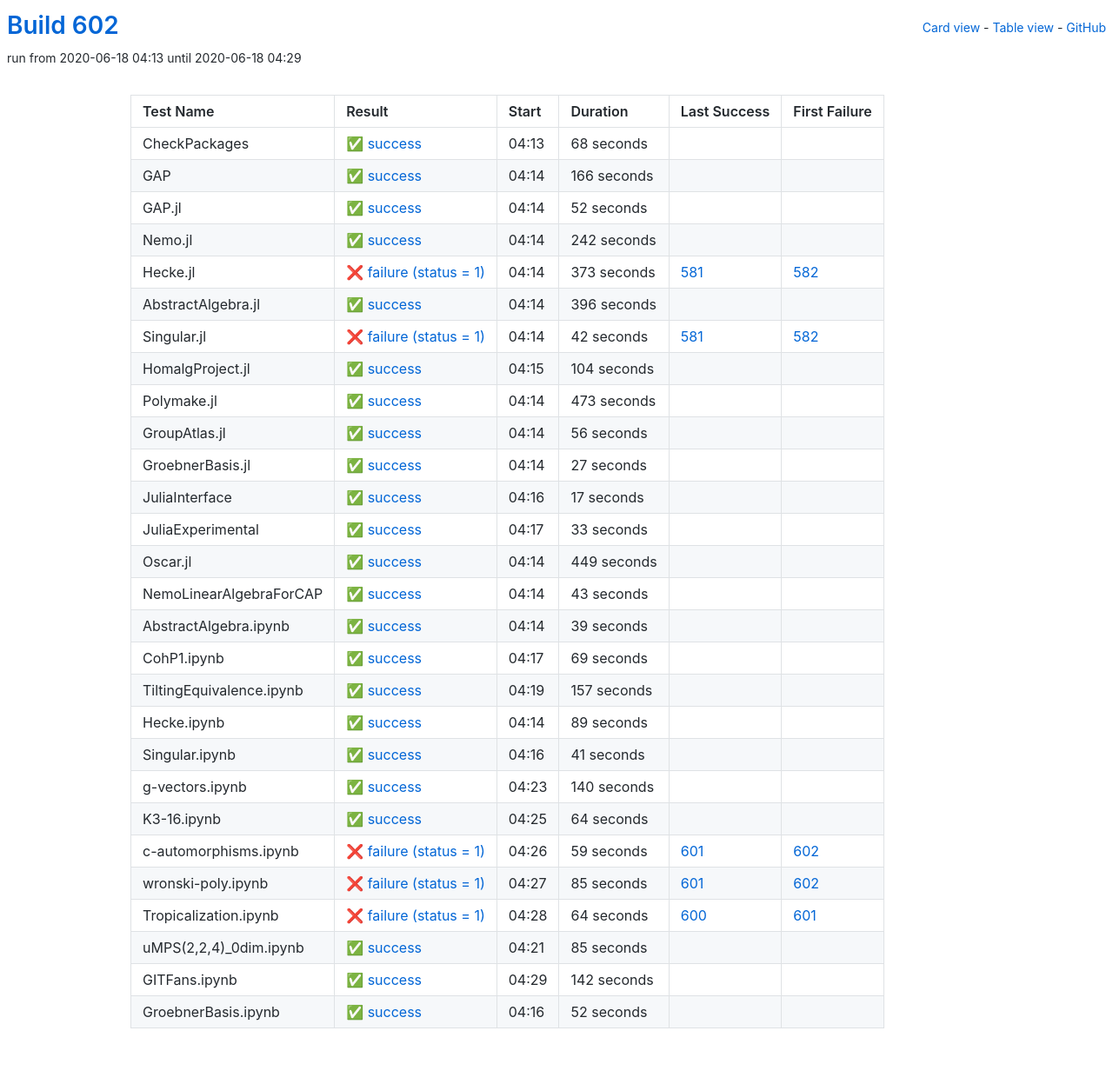
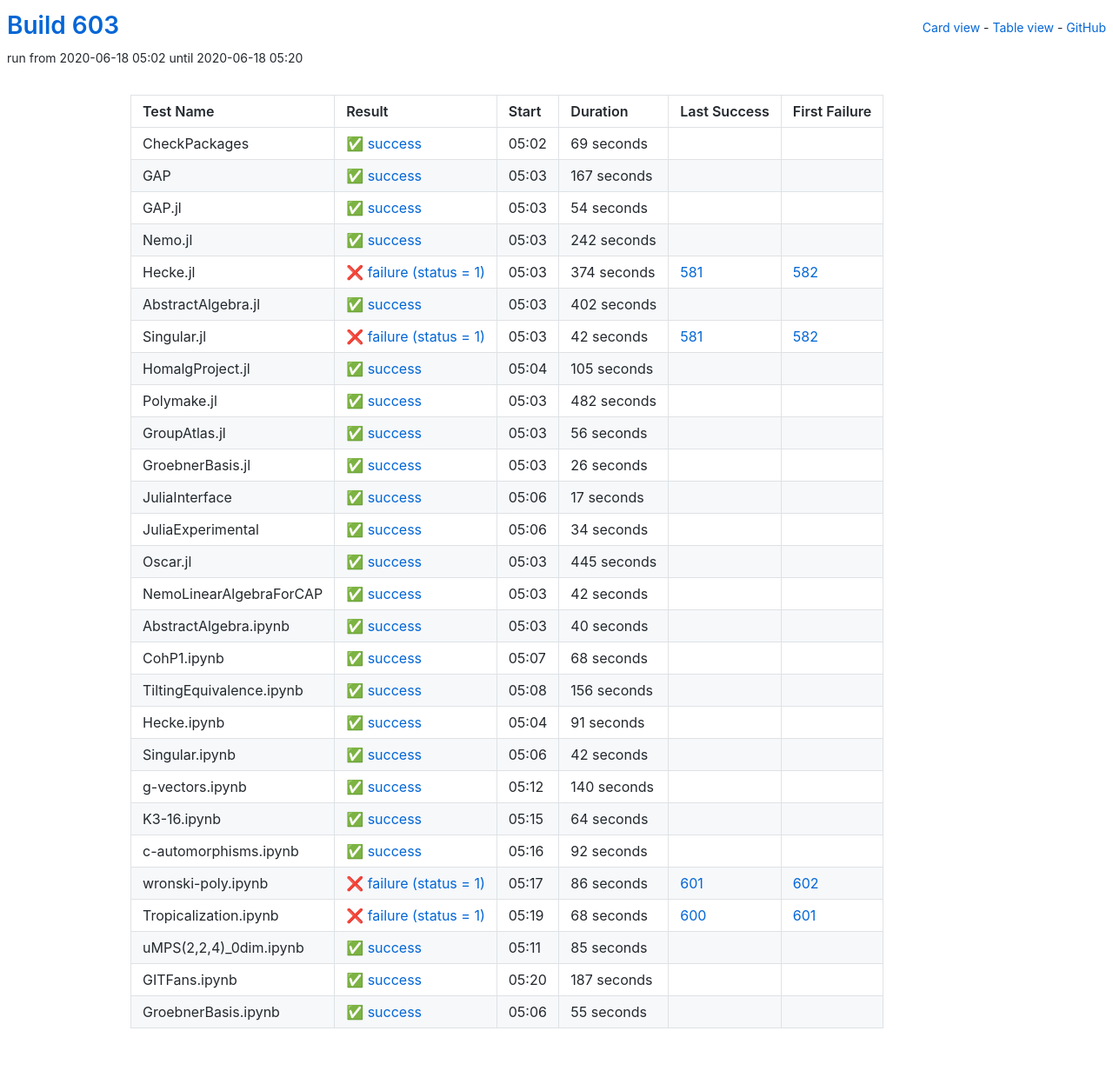
Before and after one commit to oscar-system/oscar-ci-status-1.4, a Jekyll site: the page built from table.html, in a window 1280 px wide. Shown: the whole page at 87% size. Built offline with Jekyll 4.4.1, drawn with Linux system fonts in a browser that asks for light colours.

Commit message:
Build #603

```diff
--- a/_data/ci.yml
+++ b/_data/ci.yml
@@ -1,6 +1,6 @@
 ---
-build: 602
-build_url: https://oscarci.mathematik.uni-kl.de/job/oscar-julia-1.4/602/
+build: 603
+build_url: https://oscarci.mathematik.uni-kl.de/job/oscar-julia-1.4/603/
 job: oscar-julia-1.4
 organization: oscar-system
 repo: oscar-ci-status-1.4
@@ -8,44 +8,44 @@ repourl: https://github.com/oscar-system/oscar-ci-status-1.4
 tests:
 - name: CheckPackages
   id: checkpackages
-  log: https://oscarci.mathematik.uni-kl.de/job/oscar-julia-1.4/602/artifact/logs/build-602/CheckPackages.log
-  start: 2020-06-18 04:13
+  log: https://oscarci.mathematik.uni-kl.de/job/oscar-julia-1.4/603/artifact/logs/build-603/CheckPackages.log
+  start: 2020-06-18 05:02
   success: true
   exitcode: 0
   status: success
-  duration: 68
+  duration: 69
   last_success: false
   last_success_url:
   first_failure: false
   first_failure_url:
 - name: GAP
   id: gap
-  log: https://oscarci.mathematik.uni-kl.de/job/oscar-julia-1.4/602/artifact/logs/build-602/GAP.log
-  start: 2020-06-18 04:14
+  log: https://oscarci.mathematik.uni-kl.de/job/oscar-julia-1.4/603/artifact/logs/build-603/GAP.log
+  start: 2020-06-18 05:03
   success: true
   exitcode: 0
   status: success
-  duration: 166
+  duration: 167
   last_success: false
   last_success_url:
   first_failure: false
   first_failure_url:
 - name: GAP.jl
   id: gap-jl
-  log: https://oscarci.mathematik.uni-kl.de/job/oscar-julia-1.4/602/artifact/logs/build-602/GAP.jl.log
-  start: 2020-06-18 04:14
+  log: https://oscarci.mathematik.uni-kl.de/job/oscar-julia-1.4/603/artifact/logs/build-603/GAP.jl.log
+  start: 2020-06-18 05:03
   success: true
   exitcode: 0
   status: success
-  duration: 52
+  duration: 54
   last_success: false
   last_success_url:
   first_failure: false
   first_failure_url:
 - name: Nemo.jl
   id: nemo-jl
-  log: https://oscarci.mathematik.uni-kl.de/job/oscar-julia-1.4/602/artifact/logs/build-602/Nemo.jl.log
-  start: 2020-06-18 04:14
+  log: https://oscarci.mathematik.uni-kl.de/job/oscar-julia-1.4/603/artifact/logs/build-603/Nemo.jl.log
+  start: 2020-06-18 05:03
   success: true
   exitcode: 0
   status: success
@@ -56,32 +56,32 @@ tests:
   first_failure_url:
 - name: Hecke.jl
   id: hecke-jl
-  log: https://oscarci.mathematik.uni-kl.de/job/oscar-julia-1.4/602/artifact/logs/build-602/Hecke.jl.log
-  start: 2020-06-18 04:14
+  log: https://oscarci.mathematik.uni-kl.de/job/oscar-julia-1.4/603/artifact/logs/build-603/Hecke.jl.log
+  start: 2020-06-18 05:03
   success: false
   exitcode: 1
   status: failure
-  duration: 373
+  duration: 374
   last_success: 581
   last_success_url: https://oscarci.mathematik.uni-kl.de/job/oscar-julia-1.4/581/
   first_failure: 582
   first_failure_url: https://oscarci.mathematik.uni-kl.de/job/oscar-julia-1.4/582/
 - name: AbstractAlgebra.jl
   id: abstractalgebra-jl
-  log: https://oscarci.mathematik.uni-kl.de/job/oscar-julia-1.4/602/artifact/logs/build-602/AbstractAlgebra.jl.log
-  start: 2020-06-18 04:14
+  log: https://oscarci.mathematik.uni-kl.de/job/oscar-julia-1.4/603/artifact/logs/build-603/AbstractAlgebra.jl.log
+  start: 2020-06-18 05:03
   success: true
   exitcode: 0
   status: success
-  duration: 396
+  duration: 402
   last_success: false
   last_success_url:
   first_failure: false
   first_failure_url:
 - name: Singular.jl
   id: singular-jl
-  log: https://oscarci.mathematik.uni-kl.de/job/oscar-julia-1.4/602/artifact/logs/build-602/Singular.jl.log
-  start: 2020-06-18 04:14
+  log: https://oscarci.mathematik.uni-kl.de/job/oscar-julia-1.4/603/artifact/logs/build-603/Singular.jl.log
+  start: 2020-06-18 05:03
   success: false
   exitcode: 1
   status: failure
@@ -92,32 +92,32 @@ tests:
   first_failure_url: https://oscarci.mathematik.uni-kl.de/job/oscar-julia-1.4/582/
 - name: HomalgProject.jl
   id: homalgproject-jl
-  log: https://oscarci.mathematik.uni-kl.de/job/oscar-julia-1.4/602/artifact/logs/build-602/HomalgProject.jl.log
-  start: 2020-06-18 04:15
+  log: https://oscarci.mathematik.uni-kl.de/job/oscar-julia-1.4/603/artifact/logs/build-603/HomalgProject.jl.log
+  start: 2020-06-18 05:04
   success: true
   exitcode: 0
   status: success
-  duration: 104
+  duration: 105
   last_success: false
   last_success_url:
   first_failure: false
   first_failure_url:
 - name: Polymake.jl
   id: polymake-jl
-  log: https://oscarci.mathematik.uni-kl.de/job/oscar-julia-1.4/602/artifact/logs/build-602/Polymake.jl.log
-  start: 2020-06-18 04:14
+  log: https://oscarci.mathematik.uni-kl.de/job/oscar-julia-1.4/603/artifact/logs/build-603/Polymake.jl.log
+  start: 2020-06-18 05:03
   success: true
   exitcode: 0
   status: success
-  duration: 473
+  duration: 482
   last_success: false
   last_success_url:
   first_failure: false
   first_failure_url:
 - name: GroupAtlas.jl
   id: groupatlas-jl
-  log: https://oscarci.mathematik.uni-kl.de/job/oscar-julia-1.4/602/artifact/logs/build-602/GroupAtlas.jl.log
-  start: 2020-06-18 04:14
+  log: https://oscarci.mathematik.uni-kl.de/job/oscar-julia-1.4/603/artifact/logs/build-603/GroupAtlas.jl.log
+  start: 2020-06-18 05:03
   success: true
   exitcode: 0
   status: success
@@ -128,20 +128,20 @@ tests:
   first_failure_url:
 - name: GroebnerBasis.jl
   id: groebnerbasis-jl
-  log: https://oscarci.mathematik.uni-kl.de/job/oscar-julia-1.4/602/artifact/logs/build-602/GroebnerBasis.jl.log
-  start: 2020-06-18 04:14
+  log: https://oscarci.mathematik.uni-kl.de/job/oscar-julia-1.4/603/artifact/logs/build-603/GroebnerBasis.jl.log
+  start: 2020-06-18 05:03
   success: true
   exitcode: 0
   status: success
-  duration: 27
+  duration: 26
   last_success: false
   last_success_url:
   first_failure: false
   first_failure_url:
 - name: JuliaInterface
   id: juliainterface
-  log: https://oscarci.mathematik.uni-kl.de/job/oscar-julia-1.4/602/artifact/logs/build-602/JuliaInterface.log
-  start: 2020-06-18 04:16
+  log: https://oscarci.mathematik.uni-kl.de/job/oscar-julia-1.4/603/artifact/logs/build-603/JuliaInterface.log
+  start: 2020-06-18 05:06
   success: true
   exitcode: 0
   status: success
@@ -152,104 +152,104 @@ tests:
   first_failure_url:
 - name: JuliaExperimental
   id: juliaexperimental
-  log: https://oscarci.mathematik.uni-kl.de/job/oscar-julia-1.4/602/artifact/logs/build-602/JuliaExperimental.log
-  start: 2020-06-18 04:17
+  log: https://oscarci.mathematik.uni-kl.de/job/oscar-julia-1.4/603/artifact/logs/build-603/JuliaExperimental.log
+  start: 2020-06-18 05:06
   success: true
   exitcode: 0
   status: success
-  duration: 33
+  duration: 34
   last_success: false
   last_success_url:
   first_failure: false
   first_failure_url:
 - name: Oscar.jl
   id: oscar-jl
-  log: https://oscarci.mathematik.uni-kl.de/job/oscar-julia-1.4/602/artifact/logs/build-602/Oscar.jl.log
-  start: 2020-06-18 04:14
+  log: https://oscarci.mathematik.uni-kl.de/job/oscar-julia-1.4/603/artifact/logs/build-603/Oscar.jl.log
+  start: 2020-06-18 05:03
   success: true
   exitcode: 0
   status: success
-  duration: 449
+  duration: 445
   last_success: false
   last_success_url:
   first_failure: false
   first_failure_url:
 - name: NemoLinearAlgebraForCAP
   id: nemolinearalgebraforcap
-  log: https://oscarci.mathematik.uni-kl.de/job/oscar-julia-1.4/602/artifact/logs/build-602/NemoLinearAlgebraForCAP.log
-  start: 2020-06-18 04:14
+  log: https://oscarci.mathematik.uni-kl.de/job/oscar-julia-1.4/603/artifact/logs/build-603/NemoLinearAlgebraForCAP.log
+  start: 2020-06-18 05:03
   success: true
   exitcode: 0
   status: success
-  duration: 43
+  duration: 42
   last_success: false
   last_success_url:
   first_failure: false
   first_failure_url:
 - name: AbstractAlgebra.ipynb
   id: abstractalgebra-ipynb
-  log: https://oscarci.mathematik.uni-kl.de/job/oscar-julia-1.4/602/artifact/logs/build-602/AbstractAlgebra.ipynb.log
-  start: 2020-06-18 04:14
+  log: https://oscarci.mathematik.uni-kl.de/job/oscar-julia-1.4/603/artifact/logs/build-603/AbstractAlgebra.ipynb.log
+  start: 2020-06-18 05:03
   success: true
   exitcode: 0
   status: success
-  duration: 39
+  duration: 40
   last_success: false
   last_success_url:
   first_failure: false
   first_failure_url:
 - name: CohP1.ipynb
   id: cohp1-ipynb
-  log: https://oscarci.mathematik.uni-kl.de/job/oscar-julia-1.4/602/artifact/logs/build-602/CohP1.ipynb.log
-  start: 2020-06-18 04:17
+  log: https://oscarci.mathematik.uni-kl.de/job/oscar-julia-1.4/603/artifact/logs/build-603/CohP1.ipynb.log
+  start: 2020-06-18 05:07
   success: true
   exitcode: 0
   status: success
-  duration: 69
+  duration: 68
   last_success: false
   last_success_url:
   first_failure: false
   first_failure_url:
 - name: TiltingEquivalence.ipynb
   id: tiltingequivalence-ipynb
-  log: https://oscarci.mathematik.uni-kl.de/job/oscar-julia-1.4/602/artifact/logs/build-602/TiltingEquivalence.ipynb.log
-  start: 2020-06-18 04:19
+  log: https://oscarci.mathematik.uni-kl.de/job/oscar-julia-1.4/603/artifact/logs/build-603/TiltingEquivalence.ipynb.log
+  start: 2020-06-18 05:08
   success: true
   exitcode: 0
   status: success
-  duration: 157
+  duration: 156
   last_success: false
   last_success_url:
   first_failure: false
   first_failure_url:
 - name: Hecke.ipynb
   id: hecke-ipynb
-  log: https://oscarci.mathematik.uni-kl.de/job/oscar-julia-1.4/602/artifact/logs/build-602/Hecke.ipynb.log
-  start: 2020-06-18 04:14
+  log: https://oscarci.mathematik.uni-kl.de/job/oscar-julia-1.4/603/artifact/logs/build-603/Hecke.ipynb.log
+  start: 2020-06-18 05:04
   success: true
   exitcode: 0
   status: success
-  duration: 89
+  duration: 91
   last_success: false
   last_success_url:
   first_failure: false
   first_failure_url:
 - name: Singular.ipynb
   id: singular-ipynb
-  log: https://oscarci.mathematik.uni-kl.de/job/oscar-julia-1.4/602/artifact/logs/build-602/Singular.ipynb.log
-  start: 2020-06-18 04:16
+  log: https://oscarci.mathematik.uni-kl.de/job/oscar-julia-1.4/603/artifact/logs/build-603/Singular.ipynb.log
+  start: 2020-06-18 05:06
   success: true
   exitcode: 0
   status: success
-  duration: 41
+  duration: 42
   last_success: false
   last_success_url:
   first_failure: false
   first_failure_url:
 - name: g-vectors.ipynb
   id: g-vectors-ipynb
-  log: https://oscarci.mathematik.uni-kl.de/job/oscar-julia-1.4/602/artifact/logs/build-602/g-vectors.ipynb.log
-  start: 2020-06-18 04:23
+  log: https://oscarci.mathematik.uni-kl.de/job/oscar-julia-1.4/603/artifact/logs/build-603/g-vectors.ipynb.log
+  start: 2020-06-18 05:12
   success: true
   exitcode: 0
   status: success
@@ -260,8 +260,8 @@ tests:
   first_failure_url:
 - name: K3-16.ipynb
   id: k3-16-ipynb
-  log: https://oscarci.mathematik.uni-kl.de/job/oscar-julia-1.4/602/artifact/logs/build-602/K3-16.ipynb.log
-  start: 2020-06-18 04:25
+  log: https://oscarci.mathematik.uni-kl.de/job/oscar-julia-1.4/603/artifact/logs/build-603/K3-16.ipynb.log
+  start: 2020-06-18 05:15
   success: true
   exitcode: 0
   status: success
@@ -272,44 +272,44 @@ tests:
   first_failure_url:
 - name: c-automorphisms.ipynb
   id: c-automorphisms-ipynb
-  log: https://oscarci.mathematik.uni-kl.de/job/oscar-julia-1.4/602/artifact/logs/build-602/c-automorphisms.ipynb.log
-  start: 2020-06-18 04:26
+  log: https://oscarci.mathematik.uni-kl.de/job/oscar-julia-1.4/603/artifact/logs/build-603/c-automorphisms.ipynb.log
+  start: 2020-06-18 05:16
+  success: true
+  exitcode: 0
+  status: success
+  duration: 92
+  last_success: false
+  last_success_url:
+  first_failure: false
+  first_failure_url:
+- name: wronski-poly.ipynb
+  id: wronski-poly-ipynb
+  log: https://oscarci.mathematik.uni-kl.de/job/oscar-julia-1.4/603/artifact/logs/build-603/wronski-poly.ipynb.log
+  start: 2020-06-18 05:17
   success: false
   exitcode: 1
   status: failure
-  duration: 59
-  last_success: 601
-  last_success_url: https://oscarci.mathematik.uni-kl.de/job/oscar-julia-1.4/601/
-  first_failure: 602
-  first_failure_url: https://oscarci.mathematik.uni-kl.de/job/oscar-julia-1.4/602/
-- name: wronski-poly.ipynb
-  id: wronski-poly-ipynb
-  log: https://oscarci.mathematik.uni-kl.de/job/oscar-julia-1.4/602/artifact/logs/build-602/wronski-poly.ipynb.log
-  start: 2020-06-18 04:27
-  success: false
-  exitcode: 1
-  status: failure
-  duration: 85
+  duration: 86
   last_success: 601
   last_success_url: https://oscarci.mathematik.uni-kl.de/job/oscar-julia-1.4/601/
   first_failure: 602
   first_failure_url: https://oscarci.mathematik.uni-kl.de/job/oscar-julia-1.4/602/
 - name: Tropicalization.ipynb
   id: tropicalization-ipynb
-  log: https://oscarci.mathematik.uni-kl.de/job/oscar-julia-1.4/602/artifact/logs/build-602/Tropicalization.ipynb.log
-  start: 2020-06-18 04:28
+  log: https://oscarci.mathematik.uni-kl.de/job/oscar-julia-1.4/603/artifact/logs/build-603/Tropicalization.ipynb.log
+  start: 2020-06-18 05:19
   success: false
   exitcode: 1
   status: failure
-  duration: 64
+  duration: 68
   last_success: 600
   last_success_url: https://oscarci.mathematik.uni-kl.de/job/oscar-julia-1.4/600/
   first_failure: 601
   first_failure_url: https://oscarci.mathematik.uni-kl.de/job/oscar-julia-1.4/601/
 - name: uMPS(2,2,4)_0dim.ipynb
   id: umps-2-2-4-0dim-ipynb
-  log: https://oscarci.mathematik.uni-kl.de/job/oscar-julia-1.4/602/artifact/logs/build-602/uMPS-2-2-4-_0dim.ipynb.log
-  start: 2020-06-18 04:21
+  log: https://oscarci.mathematik.uni-kl.de/job/oscar-julia-1.4/603/artifact/logs/build-603/uMPS-2-2-4-_0dim.ipynb.log
+  start: 2020-06-18 05:11
   success: true
   exitcode: 0
   status: success
@@ -320,24 +320,24 @@ tests:
   first_failure_url:
 - name: GITFans.ipynb
   id: gitfans-ipynb
-  log: https://oscarci.mathematik.uni-kl.de/job/oscar-julia-1.4/602/artifact/logs/build-602/GITFans.ipynb.log
-  start: 2020-06-18 04:29
+  log: https://oscarci.mathematik.uni-kl.de/job/oscar-julia-1.4/603/artifact/logs/build-603/GITFans.ipynb.log
+  start: 2020-06-18 05:20
   success: true
   exitcode: 0
   status: success
-  duration: 142
+  duration: 187
   last_success: false
   last_success_url:
   first_failure: false
   first_failure_url:
 - name: GroebnerBasis.ipynb
   id: groebnerbasis-ipynb
-  log: https://oscarci.mathematik.uni-kl.de/job/oscar-julia-1.4/602/artifact/logs/build-602/GroebnerBasis.ipynb.log
-  start: 2020-06-18 04:16
+  log: https://oscarci.mathematik.uni-kl.de/job/oscar-julia-1.4/603/artifact/logs/build-603/GroebnerBasis.ipynb.log
+  start: 2020-06-18 05:06
   success: true
   exitcode: 0
   status: success
-  duration: 52
+  duration: 55
   last_success: false
   last_success_url:
   first_failure: false
```
Also changed, not shown: README.md.
